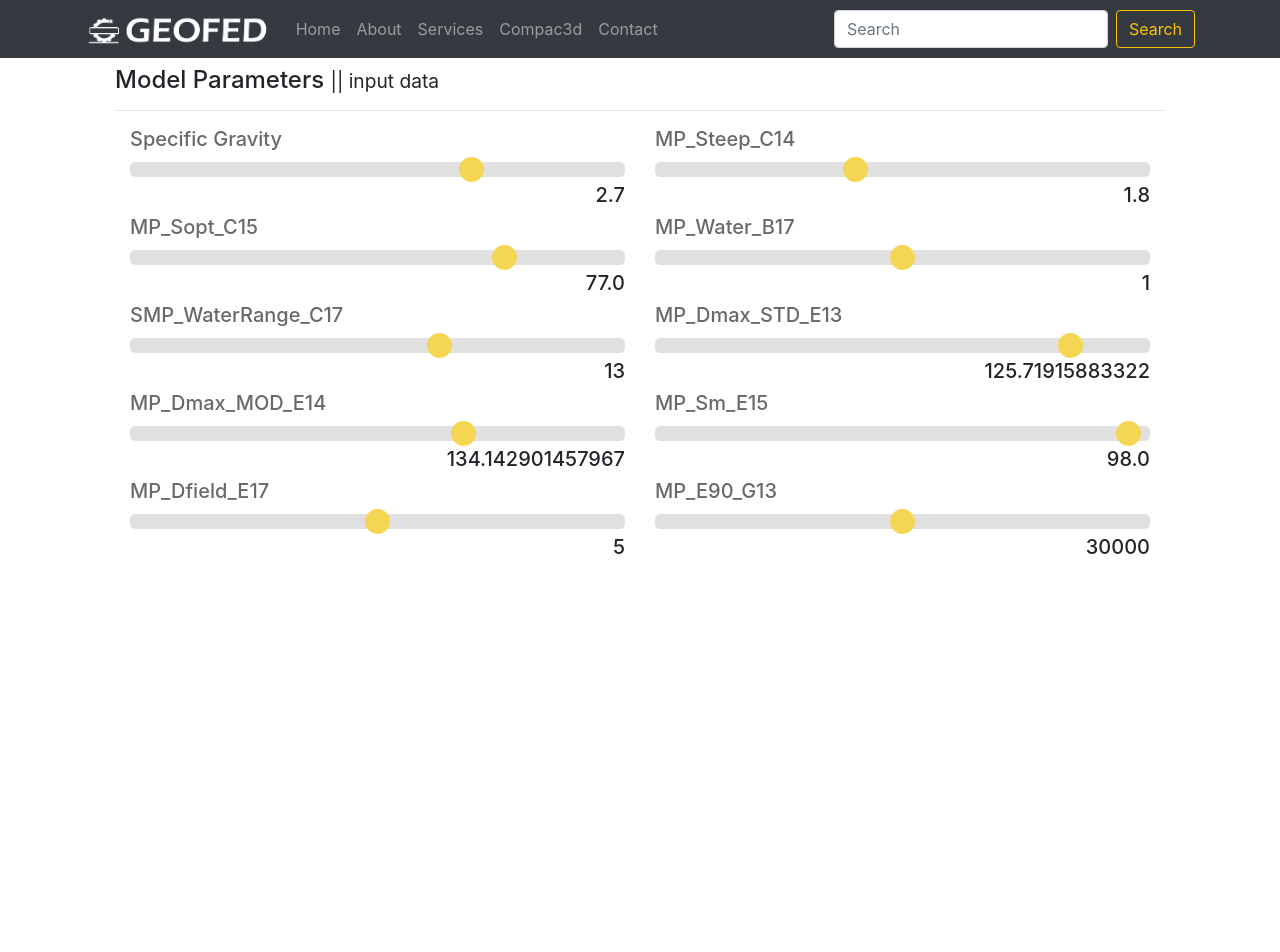
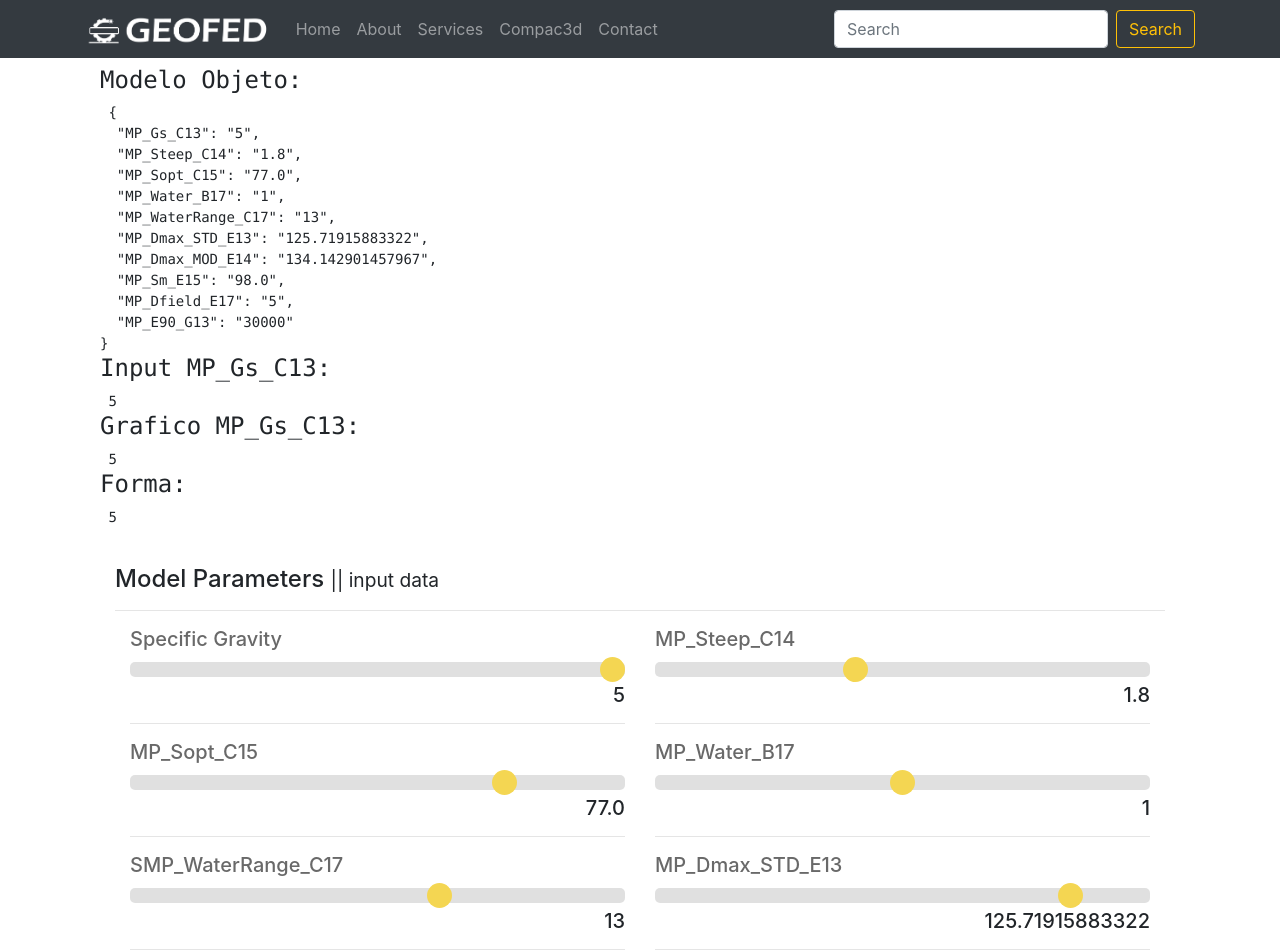
Before and after one commit to iturrima/geofed-webapp, an Angular app: page /#/application/1 in a window 1280 px wide. Shown: the top 952 px of the page. Built offline with nearby package versions, Linux system fonts and the light colour scheme; what ng2-charts would draw is missing.

Commit message:
Imput slider ok - Grafico no actualiza

```diff
--- a/src/app/app.module.ts
+++ b/src/app/app.module.ts
@@ -16,7 +16,7 @@ import { APP_ROUTING } from './app.routes';
 
 //Servicios
 import {Compac3dService } from './servicios/compac3d.service';
-import {CompactionService } from './servicios/compaction.service';
+// import {CompactionService } from './servicios/compaction.service';
 
 
 
@@ -78,7 +78,7 @@ import { AccordionComponent } from './components/accordion/accordion.component';
   ],
   providers: [
     Compac3dService,
-    CompactionService
+    // CompactionService
   ],
 
   bootstrap: [AppComponent]
--- a/src/app/components/linea/linea.component.html
+++ b/src/app/components/linea/linea.component.html
@@ -1,11 +1,11 @@
-<!--
+
 <pre>
 <h4>Modelo Objeto:</h4> {{  modelParameters | json }}
-<h4>Input MP_Gs_C13:</h4> {{ modelParameters.MP_Gs_C13 }}
+<h4>Input MP_Gs_C13:</h4> {{ modelParameters['MP_Gs_C13'] }}
 <h4>Grafico MP_Gs_C13:</h4> {{ MP_Gs_C13 }}
 <h4>Forma:</h4> {{ forma.value.MP_Gs_C13 }}
 
-</pre> -->
+</pre>
 <div class="container">
 
   <!-- <app-data></app-data> -->
@@ -16,7 +16,6 @@
   <div class="col-md-12">
     <form [formGroup]="forma" (ngSubmit)="guardarCambios()" novalidate="novalidate" >
       <div class="form-group row">
-        <!-- <label class="col-6 col-form-label">Specific Gravity</label> -->
         <div class="col-md-6">
           <h5 style="text-align: left; color: dimgray">Specific Gravity</h5>
           <input  class="form-control"
@@ -24,12 +23,13 @@
                   min="2"
                   max="3"
                   step="0.1"
-              [placeholder]="MP_Gs_C13"
+                  [value]="modelParameters['MP_Gs_C13']"
                   class="slider"
                   formControlName="MP_Gs_C13"
-              [(ngModel)]="modelParameters.MP_Gs_C13"
+                  [(ngModel)]="modelParameters['MP_Gs_C13']"
                   id="myRange">
-              <h5 style="text-align: right">{{ modelParameters.MP_Gs_C13 }}</h5>
+          <h5 style="text-align: right">{{ modelParameters['MP_Gs_C13'] }}</h5>
+          <hr>
         </div>
         <div class="col-md-6">
           <h5 style="text-align: left; color: dimgray">MP_Steep_C14</h5>
@@ -38,12 +38,13 @@
                   min="1"
                   max="3"
                   step="0.1"
-                  [placeholder]="MP_Steep_C14"
+                  [value]="modelParameters['MP_Steep_C14']"
                   class="slider"
                   formControlName="MP_Steep_C14"
-                  [(ngModel)]="modelParameters.MP_Steep_C14"
+                  [(ngModel)]="modelParameters['MP_Steep_C14']"
                   id="myRange">
-          <h5 style="text-align: right">{{ modelParameters.MP_Steep_C14 }}</h5>
+          <h5 style="text-align: right">{{ modelParameters['MP_Steep_C14'] }}</h5>
+          <hr>
         </div>
         <div class="col-md-6">
           <h5 style="text-align: left; color: dimgray">MP_Sopt_C15</h5>
@@ -52,12 +53,13 @@
                   min="0"
                   max="100"
                   step="1"
-                  [placeholder]="MP_Sopt_C15"
+                  [value]="modelParameters['MP_Sopt_C15']"
                   class="slider"
                   formControlName="MP_Sopt_C15"
-                  [(ngModel)]="modelParameters.MP_Sopt_C15"
+                  [(ngModel)]="modelParameters['MP_Sopt_C15']"
                   id="myRange">
-          <h5 style="text-align: right">{{ modelParameters.MP_Sopt_C15 }}</h5>
+          <h5 style="text-align: right">{{ modelParameters['MP_Sopt_C15'] }}</h5>
+          <hr>
         </div>
         <div class="col-md-6">
           <h5 style="text-align: left; color: dimgray">MP_Water_B17</h5>
@@ -66,12 +68,13 @@
                   min="0"
                   max="2"
                   step="0.1"
-                  [placeholder]="MP_Water_B17"
+                  [value]="modelParameters['MP_Water_B17']"
                   class="slider"
                   formControlName="MP_Water_B17"
-                  [(ngModel)]="modelParameters.MP_Water_B17"
+                  [(ngModel)]="modelParameters['MP_Water_B17']"
                   id="myRange">
-          <h5 style="text-align: right">{{ modelParameters.MP_Water_B17 }}</h5>
+          <h5 style="text-align: right">{{ modelParameters['MP_Water_B17'] }}</h5>
+          <hr>
         </div>
         <div class="col-md-6">
           <h5 style="text-align: left; color: dimgray">SMP_WaterRange_C17</h5>
@@ -80,12 +83,13 @@
                   min="1"
                   max="20"
                   step="1"
-                    [placeholder]="MP_WaterRange_C17"
+                  [value]="modelParameters['MP_WaterRange_C17']"
                   class="slider"
                   formControlName="MP_WaterRange_C17"
-                    [(ngModel)]="modelParameters.MP_WaterRange_C17"
+                  [(ngModel)]="modelParameters['MP_WaterRange_C17']"
                   id="myRange">
-            <h5 style="text-align: right">{{ modelParameters.MP_WaterRange_C17 }}</h5>
+          <h5 style="text-align: right">{{ modelParameters['MP_WaterRange_C17'] }}</h5>
+          <hr>
         </div>
         <div class="col-md-6">
           <h5 style="text-align: left; color: dimgray">MP_Dmax_STD_E13</h5>
@@ -94,12 +98,13 @@
                   min="100"
                   max="130"
                   step="0.0001"
-                    [placeholder]="MP_Dmax_STD_E13"
+                  [value]="modelParameters['MP_Dmax_STD_E13']"
                   class="slider"
                   formControlName="MP_Dmax_STD_E13"
-                    [(ngModel)]="modelParameters.MP_Dmax_STD_E13"
+                  [(ngModel)]="modelParameters['MP_Dmax_STD_E13']"
                   id="myRange">
-            <h5 style="text-align: right">{{ modelParameters.MP_Dmax_STD_E13 }}</h5>
+          <h5 style="text-align: right">{{ modelParameters['MP_Dmax_STD_E13'] }}</h5>
+          <hr>
         </div>
         <div class="col-md-6">
           <h5 style="text-align: left; color: dimgray">MP_Dmax_MOD_E14</h5>
@@ -108,12 +113,13 @@
                   min="100"
                   max="150"
                   step="0.0001"
-                    [placeholder]="MP_Dmax_MOD_E14"
+                  [value]="modelParameters['MP_Dmax_MOD_E14']"
                   class="slider"
                   formControlName="MP_Dmax_MOD_E14"
-                    [(ngModel)]="modelParameters.MP_Dmax_MOD_E14"
+                  [(ngModel)]="modelParameters['MP_Dmax_MOD_E14']"
                   id="myRange">
-            <h5 style="text-align: right">{{ modelParameters.MP_Dmax_MOD_E14 }}</h5>
+          <h5 style="text-align: right">{{ modelParameters['MP_Dmax_MOD_E14'] }}</h5>
+          <hr>
         </div>
         <div class="col-md-6">
           <h5 style="text-align: left; color: dimgray">MP_Sm_E15</h5>
@@ -122,12 +128,13 @@
                   min="0"
                   max="100"
                   step="0.1"
-                    [placeholder]="MP_Sm_E15"
+                  [value]="modelParameters['MP_Sm_E15']"
                   class="slider"
                   formControlName="MP_Sm_E15"
-                    [(ngModel)]="modelParameters.MP_Sm_E15"
+                  [(ngModel)]="modelParameters['MP_Sm_E15']"
                   id="myRange">
-            <h5 style="text-align: right">{{ modelParameters.MP_Sm_E15 }}</h5>
+          <h5 style="text-align: right">{{ modelParameters['MP_Sm_E15'] }}</h5>
+          <hr>
         </div>
         <div class="col-md-6">
           <h5 style="text-align: left; color: dimgray">MP_Dfield_E17</h5>
@@ -136,12 +143,13 @@
                   min="0"
                   max="10"
                   step="0.1"
-                    [placeholder]="MP_Dfield_E17"
+                  [value]="modelParameters['MP_Dfield_E17']"
                   class="slider"
                   formControlName="MP_Dfield_E17"
-                    [(ngModel)]="modelParameters.MP_Dfield_E17"
+                  [(ngModel)]="modelParameters['MP_Dfield_E17']"
                   id="myRange">
-            <h5 style="text-align: right">{{ modelParameters.MP_Dfield_E17 }}</h5>
+          <h5 style="text-align: right">{{ modelParameters['MP_Dfield_E17'] }}</h5>
+          <hr>
         </div>
         <div class="col-md-6">
           <h5 style="text-align: left; color: dimgray">MP_E90_G13</h5>
@@ -150,17 +158,18 @@
                   min="25000"
                   max="35000"
                   step="1"
-                    [placeholder]="MP_E90_G13"
+                  [value]="modelParameters['MP_E90_G13']"
                   class="slider"
                   formControlName="MP_E90_G13"
-                    [(ngModel)]="modelParameters.MP_E90_G13"
+                  [(ngModel)]="modelParameters['MP_E90_G13']"
                   id="myRange">
-            <h5 style="text-align: right">{{ modelParameters.MP_E90_G13 }}</h5>
+          <h5 style="text-align: right">{{ modelParameters['MP_E90_G13'] }}</h5>
+          <hr>
         </div>
       </div>
 
 
-      <!-- <div class="form-group row">
+      <div class="form-group row">
         <label class="col-2 col-form-label">&nbsp;</label>
         <div class="input-group col-md-8">
           <button type="submit" class="btn btn-outline-primary">
@@ -169,7 +178,7 @@
         </div>
       </div>
       foma valid
-    {{ forma.valid }} -->
+    {{ forma.valid }}
     </form>
   </div>
   <div class="col-md-12">
--- a/src/app/components/linea/linea.component.ts
+++ b/src/app/components/linea/linea.component.ts
@@ -1,5 +1,6 @@
 import { Component, Input } from '@angular/core';
 import { FormGroup, FormControl, Validators } from '@angular/forms'
+
 
 
 @Component({
@@ -7,12 +8,14 @@ import { FormGroup, FormControl, Validators } from '@angular/forms'
   templateUrl: './linea.component.html',
   styleUrls: ['./linea.component.css']
 })
+
+
 export class LineaComponent {
 
     @Input() forma: FormGroup;
 
   modelParameters:Object = {
-    MP_Gs_C13:'2.7',
+    MP_Gs_C13:'5',
     MP_Steep_C14:'1.8',
     MP_Sopt_C15:'77.0',
     MP_Water_B17:'1',
@@ -23,6 +26,17 @@ export class LineaComponent {
     MP_Dfield_E17:'5',
     MP_E90_G13:'30000'
   }
+
+    // MP_Gs_C13:number;
+    // MP_Steep_C14:number;
+    // MP_Sopt_C15:number;
+    // MP_Water_B17:number;
+    // MP_WaterRange_C17:number;
+    // MP_Dmax_STD_E13:number;
+    // MP_Dmax_MOD_E14:number;
+    // MP_Sm_E15:number;
+    // MP_Dfield_E17:number;
+    // MP_E90_G13:number;
 
   constructor(){
 
@@ -41,7 +55,22 @@ export class LineaComponent {
           'MP_Sm_E15' : new FormControl         ('',  Validators.required),
           'MP_Dfield_E17' : new FormControl     ('',  Validators.required),
           'MP_E90_G13' : new FormControl        ('',  Validators.required)
+
+
     })
+
+
+//Model Parameters - Imputs Usuario
+let MP_Gs_C13:number = this.modelParameters['MP_Gs_C13'];
+let MP_Steep_C14:number = this.modelParameters['MP_Steep_C14'];
+let MP_Sopt_C15:number = this.modelParameters['MP_Sopt_C15'];
+let MP_Water_B17:number = this.modelParameters['MP_Water_B17'];
+let MP_WaterRange_C17:number = this.modelParameters['MP_WaterRange_C17'];
+let MP_Dmax_STD_E13:number = this.modelParameters['MP_Dmax_STD_E13'];
+let MP_Dmax_MOD_E14:number = this.modelParameters['MP_Dmax_MOD_E14'];
+let MP_Sm_E15:number = this.modelParameters['MP_Sm_E15'];
+let MP_Dfield_E17:number = this.modelParameters['MP_Dfield_E17'];
+let MP_E90_G13:number = this.modelParameters['MP_E90_G13'];
 
 
     }
@@ -51,6 +80,19 @@ export class LineaComponent {
     console.log(this.forma.value.MP_Gs_C13);
     // console.log(this.forma);
     // let MP_Gs_C13:number = this.forma.value['MP_Gs_C13'];
+
+//Model Parameters - Imputs Usuario
+MP_Gs_C13 : this.modelParameters['MP_Gs_C13'];
+MP_Steep_C14: this.modelParameters['MP_Steep_C14'];
+MP_Sopt_C15: this.modelParameters['MP_Sopt_C15'];
+MP_Water_B17:this.modelParameters['MP_Water_B17'];
+MP_WaterRange_C17:this.modelParameters['MP_WaterRange_C17'];
+MP_Dmax_STD_E13: this.modelParameters['MP_Dmax_STD_E13'];
+MP_Dmax_MOD_E14: this.modelParameters['MP_Dmax_MOD_E14'];
+MP_Sm_E15: this.modelParameters['MP_Sm_E15'];
+MP_Dfield_E17: this.modelParameters['MP_Dfield_E17'];
+MP_E90_G13: this.modelParameters['MP_E90_G13'];
+
   }
 
 
@@ -149,8 +191,8 @@ PD_Wfield_G20:number = 9.5;
 PD_Dfield_G21:number = 125;
 
 //Model Parameters - Resultados
- MP_Wopt_STDG14 = (this.MP_Sopt_C15*this.MP_Gs_C13*this.MP_CM3-this.MP_Sopt_C15*this.MP_Dmax_STD_E13)/(this.MP_Gs_C13*this.MP_Dmax_STD_E13);
- MP_Wopt_MOD_G15 = (this.MP_Sopt_C15*this.MP_Gs_C13*this.MP_CM3-this.MP_Sopt_C15*this.MP_Dmax_MOD_E14)/(this.MP_Gs_C13*this.MP_Dmax_MOD_E14);
+ MP_Wopt_STDG14 = (this.modelParameters['MP_Sopt_C15']*this.modelParameters['MP_Gs_C13']*this.MP_CM3-this.modelParameters['MP_Sopt_C15']*this.modelParameters['MP_Dmax_STD_E13'])/(this.modelParameters['MP_Gs_C13']*this.modelParameters['MP_Dmax_STD_E13']);
+ MP_Wopt_MOD_G15 = (this.modelParameters['MP_Sopt_C15']*this.modelParameters['MP_Gs_C13']*this.MP_CM3-this.modelParameters['MP_Sopt_C15']*this.modelParameters['MP_Dmax_MOD_E14'])/(this.modelParameters['MP_Gs_C13']*this.modelParameters['MP_Dmax_MOD_E14']);
  MP_R2_G17 = this.Var_R2_B60;
 
 // Grilla de Celdas
@@ -647,9 +689,11 @@ PD_Dfield_G21:number = 125;
 
 
 
+
+
   // lineChart
    public lineChartData:Array<any> = [
-     {data: [this.A1,this.A2], label: 'Field Target'},
+    //  {data: [this.A1,this.A2], label: 'Field Target'},
      {data: [this.B1,this.B2,this.B3,this.B4,this.B5,this.B6,this.B7,this.B8,this.B9,this.B10,this.B11,this.B12,this.B13,this.B14,this.B15,this.B16,this.B17,this.B18,this.B19,this.B20,this.B21,this.B22,this.B23,this.B24,this.B25,this.B26,this.B27,this.B28,this.B29,this.B30,this.B31,this.B32,this.B33,this.B34,this.B35,this.B36,this.B37,this.B38,this.B39,this.B40,this.B41], label: 'Zero Air Voids'},
      {data: [this.C1,this.C2,this.C3,this.C4,this.C5,this.C6,this.C7,this.C8,this.C9,this.C10,this.C11,this.C12,this.C13,this.C14,this.C15,this.C16,this.C17,this.C18,this.C19,this.C20,this.C21,this.C22,this.C23,this.C24,this.C25,this.C26,this.C27,this.C28,this.C29,this.C30,this.C31,this.C32,this.C33,this.C34,this.C35,this.C36,this.C37,this.C38,this.C39,this.C40,this.C41], label: 'Modifed'},
      {data: [this.D1,this.D2,this.D3,this.D4,this.D5,this.D6,this.D7,this.D8,this.D9,this.D10,this.D11,this.D12,this.D13,this.D14,this.D15,this.D16,this.D17,this.D18,this.D19,this.D20,this.D21,this.D22,this.D23,this.D24,this.D25,this.D26,this.D27,this.D28,this.D29,this.D30,this.D31,this.D32,this.D33,this.D34,this.D35,this.D36,this.D37,this.D38,this.D39,this.D40,this.D41], label: 'Standard'},
@@ -708,51 +752,51 @@ PD_Dfield_G21:number = 125;
      };
 
    public lineChartColors:Array<any> = [
-     { // A
-       backgroundColor: 'rgba(194,0,255,0)',
-       borderColor: 'rgba(194,0,255,1)',
-       pointBackgroundColor: '#C200FF',
-       pointBorderColor: '#C200FF',
-       pointHoverBackgroundColor: '#C200FF',
-       pointHoverBorderColor: '#C200FF'
-     },
+    //  { // A
+    //    backgroundColor: 'rgba(194,0,255,0)',
+    //    borderColor: 'rgba(194,0,255,1)',
+    //   //  pointBackgroundColor: '#C200FF',
+    //   //  pointBorderColor: '#C200FF',
+    //    pointHoverBackgroundColor: '#200FF',
+    //    pointHoverBorderColor: '#C200FF'
+    //  },
      { // B
        backgroundColor: 'rgba(102,0,255,0)',
        borderColor: 'rgba(102,0,255,1)',
-       pointBackgroundColor: '#6600FF',
-       pointBorderColor: '#6600FF',
+      //  pointBackgroundColor: '#6600FF',
+      //  pointBorderColor: '#6600FF',
        pointHoverBackgroundColor:  '#6600FF',
        pointHoverBorderColor:  '#6600FF'
      },
      { // C
        backgroundColor: 'rgba(255,204,0,0)',
        borderColor: 'rgba(255,153,0,1)',
-       pointBackgroundColor:  '#FF9900',
-       pointBorderColor: '#FF9900',
+      //  pointBackgroundColor:  '#FF9900',
+      //  pointBorderColor: '#FF9900',
        pointHoverBackgroundColor: '#FF9900',
        pointHoverBorderColor:  '#FF9900'
      },
      { // D
       backgroundColor: 'rgba(0,128,0,0)',
       borderColor: 'rgba(0,153,0,1)',
-      pointBackgroundColor: '#009900',
-      pointBorderColor: '#009900',
+      // pointBackgroundColor: '#009900',
+      // pointBorderColor: '#009900',
       pointHoverBackgroundColor: '#009900',
       pointHoverBorderColor:  '#009900'
     },
      { // E
        backgroundColor: 'rgba(255,69,0,0)',
        borderColor: 'rgba(255,69,0,1)',
-       pointBackgroundColor: '#FF0000',
-       pointBorderColor: '#FF0000',
+      //  pointBackgroundColor: '#FF0000',
+      //  pointBorderColor: '#FF0000',
        pointHoverBackgroundColor: '#FF0000',
        pointHoverBorderColor: '#FF0000'
      },
      { // F
        backgroundColor: 'rgba(96,96,96,0)',
        borderColor: 'rgba(96,96,96,1)',
-       pointBackgroundColor:'#606060',
-       pointBorderColor: '#606060',
+      //  pointBackgroundColor:'#606060',
+      //  pointBorderColor: '#606060',
        pointHoverBackgroundColor: '#606060',
        pointHoverBorderColor: '#606060'
      },
--- a/src/app/servicios/compaction.service.ts
+++ b/src/app/servicios/compaction.service.ts
@@ -1,5 +1,4 @@
 import { Injectable } from '@angular/core';
-// import { CompactionComponent } from '../components/compaction/compaction.component';
 
 
 @Injectable({
```
Lines whose indentation alone changed are shown as unchanged.
